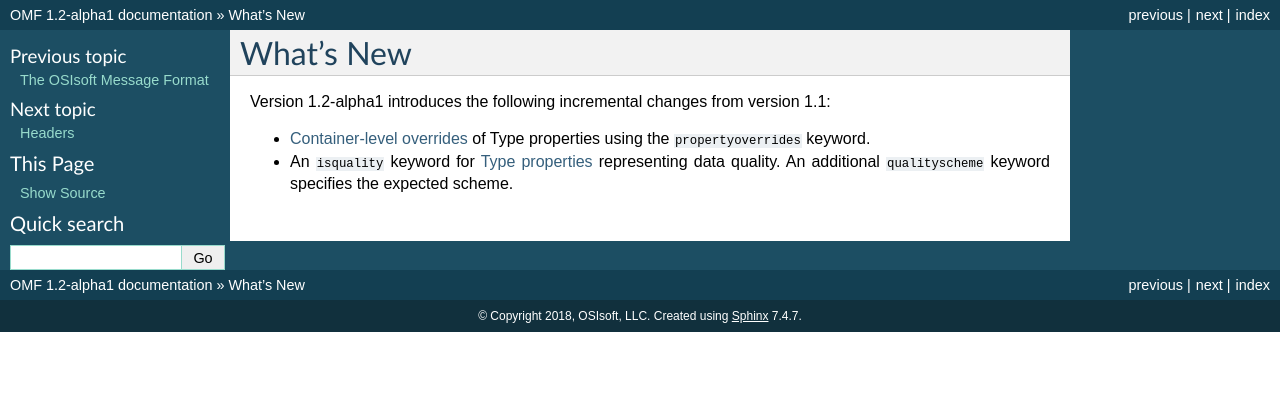
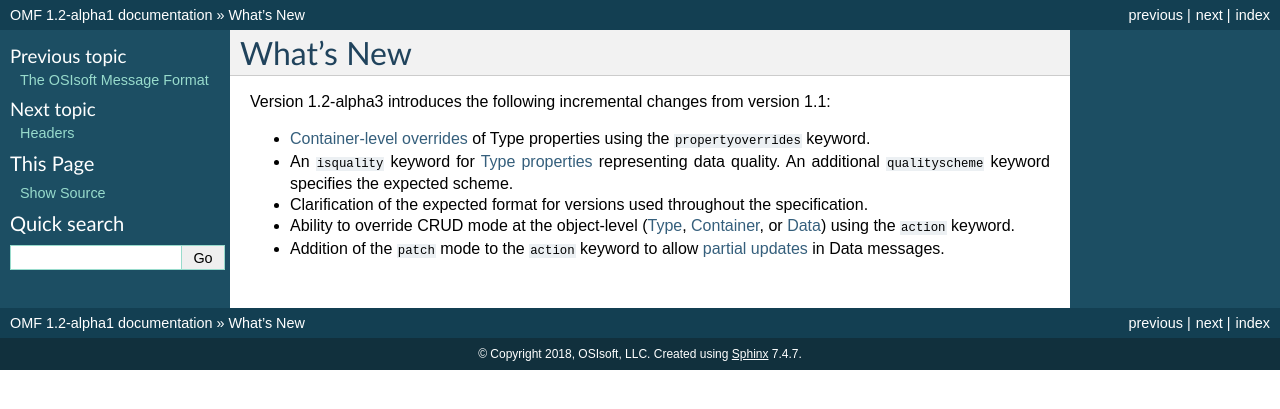
Before and after one commit to AVEVA/OMF-Docs, a Sphinx documentation site: the page built from docs/Whats_New.rst, in a window 1280 px wide. Shown: the top 409 px of the page. Built offline with Sphinx 7.4.7, drawn with Linux system fonts in a browser that asks for light colours.

Commit message:
Update version format requirements and What's New

```diff
--- a/docs/Container_Messages.rst
+++ b/docs/Container_Messages.rst
@@ -19,7 +19,7 @@ Name                   Value
 ``name`` 	           Optional friendly name for the Container.
 ``propertyoverrides``  Optional key-value pairs defining overrides to properties of the Type.
 ``tags``               Optional array of strings to tag the Container.
-``typeversion``        Optional version of the Type used by the Container. If omitted, version 1.0.0.0 is used.
+``typeversion``        Optional version of the Type used by the Container. The version must be of format x.x.x.x, where x must be a positive integer.If omitted, version 1.0.0.0 is used.
 =====================  =================================================================================================
 
 Some keywords of Type properties may be overriden on a container level with the help of the optional ``propertyoverrides`` keyword. The value definition is the same as for the ``properties`` keyword of :doc:`Types <Type_Messages>`, but overrides can only be used on ``name``, ``description``, and ``uom`` keywords of Type Properties. The complete list of Type Property keywords can be found :doc:`here <Type_Properties_and_Formats>`.
--- a/docs/Headers.rst
+++ b/docs/Headers.rst
@@ -14,7 +14,8 @@ Name                 Value
 ``messageformat``    Describes the data serialization format employed in the message body. Currently
                      limited to ``json``.
 ``omfversion``       Specifies the version of the OSIsoft Message Format used in the message. The version
-                     for the current specification is 1.1.
+					 must be of format x.x, where x must be a positive integer. The version for the current
+					 specification is 1.2.
 ``action``           Optional: One of: ``create``, ``update``, or ``delete``. Describes the action to be
                      performed using the data in the message body. If omitted, ``create`` is assumed.
 ``compression``	     Optional: The compression algorithm used to compress the message body. Currently
--- a/docs/Link_Type.rst
+++ b/docs/Link_Type.rst
@@ -6,7 +6,7 @@ A Link is a pre-defined type with the typeid __Link. It has the following proper
 =================== =============================
 Name                Value
 =================== =============================
-``source``   	      An object representing the source of the link
+``source``   	    An object representing the source of the link
 ``target``          An object representing the target of the link
 =================== =============================
 
@@ -20,7 +20,9 @@ Name                Value
 ``containerid``     Optional id of the container. If
                     omitted, typeid is expected.
 ``typeversion``     Optional version of the type to be
-                    linked to or from. If omitted
+                    linked to or from. The version must
+					be of format x.x.x.x, where x must
+					be a positive integer. If omitted
                     version 1.0.0.0 is assumed.
 ``index``           Index of either the data. If typeid
                     is specified, index is mandatory.
--- a/docs/Type_Messages.rst
+++ b/docs/Type_Messages.rst
@@ -19,7 +19,7 @@ Name                Value
 ``metadata``        Optional key-value pairs associated with the Type.
 ``name``            Optional friendly name for the Type.
 ``tags``            Optional array of strings to tag the Type.
-``version``         Optional version of the Type. If omitted version 1.0.0.0 is assumed.
+``version``         Optional version of the Type. The version must be of format x.x.x.x, where x must be a positive integer.If omitted version 1.0.0.0 is assumed.
 =================== =============================
 
 The ``id`` cannot begin with the character sequence __. This is reserved for predefined Types. One currently supported predefined Type is __Link.
--- a/docs/Whats_New.rst
+++ b/docs/Whats_New.rst
@@ -1,7 +1,10 @@
 What's New
 ==========
 
-Version 1.2-alpha1 introduces the following incremental changes from version 1.1:
+Version 1.2-alpha3 introduces the following incremental changes from version 1.1:
 
 - :doc:`Container-level overrides <Container_Messages>` of Type properties using the ``propertyoverrides`` keyword.
 - An ``isquality`` keyword for :doc:`Type properties <Type_Properties_and_Formats>` representing data quality. An additional ``qualityscheme`` keyword specifies the expected scheme.
+- Clarification of the expected format for versions used throughout the specification.
+- Ability to override CRUD mode at the object-level (:doc:`Type <Type_Messages>`, :doc:`Container <Container_Messages>`, or :doc:`Data <Data_Messages>`) using the ``action`` keyword.
+- Addition of the ``patch`` mode to the ``action`` keyword to allow :doc:`partial updates <Data_Messages>` in Data messages.
```
